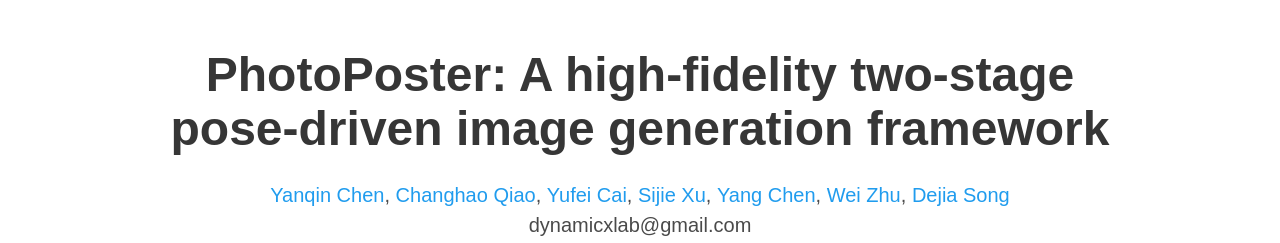
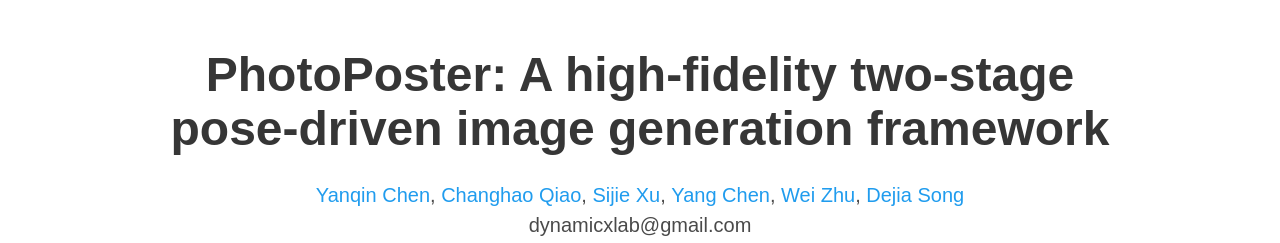
Before and after one commit to photo-poster/photo-poster.github.io, a plain HTML site: page index.html in a window 1280 px wide. Shown: the top 243 px of the page. Drawn offline with nearby package versions, Linux system fonts and the light colour scheme; some icons are missing.

Commit message:
update index

```diff
--- a/index.html
+++ b/index.html
@@ -61,8 +61,6 @@
                 <a target="_blank">Yanqin Chen</a>,</span>
               <span class="author-block">
                 <a target="_blank">Changhao Qiao</a>,</span>
-              <span class="author-block">
-                <a target="_blank">Yufei Cai</a>,</span>
               <span class="author-block">
                 <a target="_blank">Sijie Xu</a>,</span>
               <span class="author-block">
```
